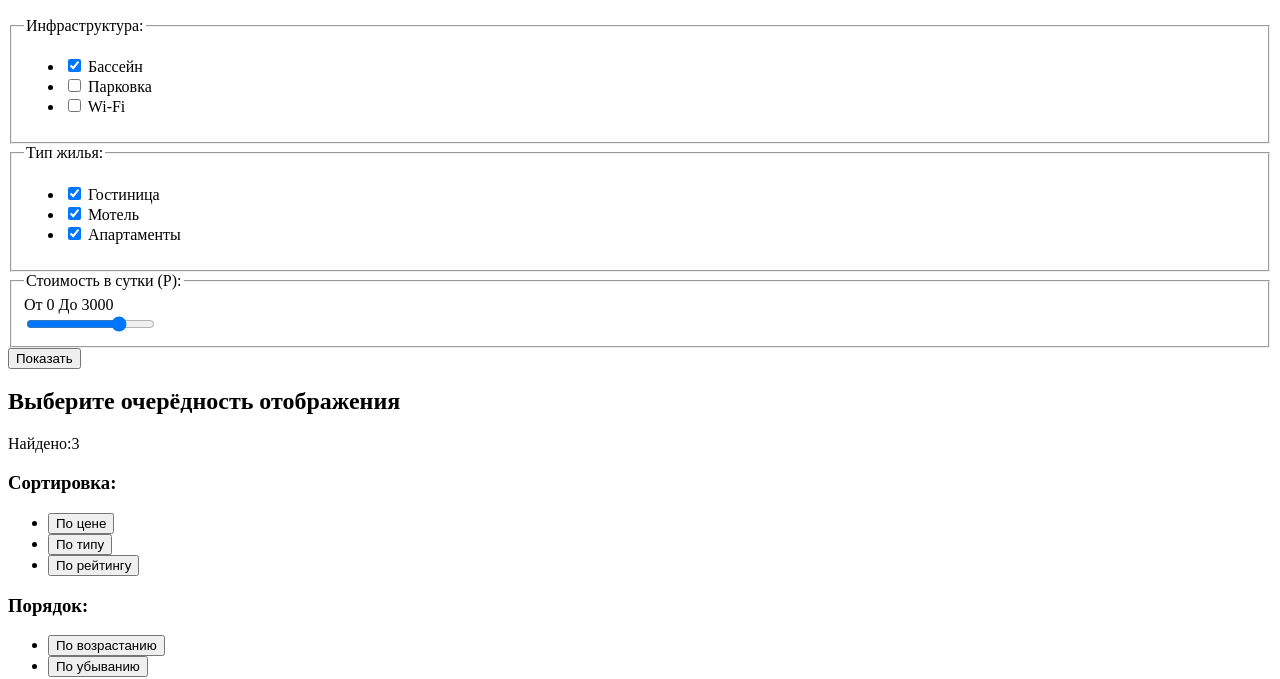
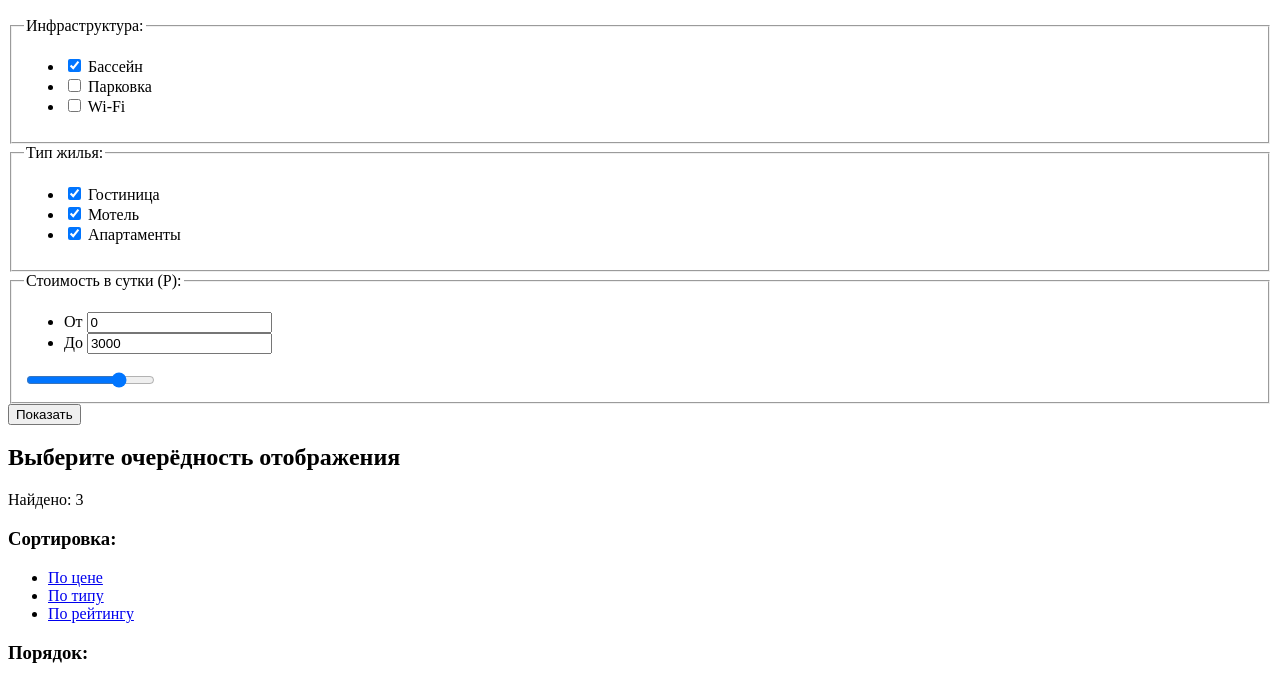
Before and after one commit to Ruslan-MI/405799-sedona-28, a plain HTML site: page hotels.html in a window 1280 px wide. Shown: the part 280-959 px from the top of the page. Drawn offline with Linux system fonts and the light colour scheme.

Commit message:
Внесены правки, в соответствии с замечаниями
Удалён скрипт из формы, за ненадобностью.
Переразмечен блок с минимальной и максимальной стоимостью.
Элемент, со значением количества предложений, заменён на span.
Кнопки заменены на ссылки, в списках "Сортировка" и "Порядок".

```diff
--- a/hotels.html
+++ b/hotels.html
@@ -29,7 +29,7 @@
     <h1 class="visually-hidden">Список гостиниц</h1>
     <section class="filter">
       <h2 class="visually-hidden">Выберите желаемые параметры</h2>
-      <form action="https://echo.htmlacademy.ru" method="GET" oninput="max_price_output.value=max_price.value">
+      <form action="https://echo.htmlacademy.ru" method="GET">
         <!-- <div class="first-column"> -->
         <fieldset>
           <legend>Инфраструктура:</legend>
@@ -70,11 +70,19 @@
         <!-- <div class="third-column"> -->
         <fieldset>
           <legend>Стоимость в сутки (Р):</legend>
-          <div class="outputs">
-            <span>От <output name="min_price_output">0</output></span>
-            <span class="border-left">До <output name="max_price_output">3000</output></span>
-          </div>
-          <input type="range" name="max_price" min="0" max="4000" step="100" value="3000">
+          <!-- <div class="prices"> -->
+            <ul>
+              <li>
+                <label for="min_price">От</label>
+                <input type="text" name="min_price" id="min_price" value="0" pattern="[0-9]{1,4}">
+              </li>
+              <li class="border-left">
+                <label for="max_price">До</label>
+                <input type="text" name="max_price" id="max_price" value="3000" pattern="[0-9]{1,4}">
+              </li>
+            </ul>
+          <!-- </div> -->
+          <input type="range" name="max_price_range" min="0" max="4000" step="100" value="3000">
         </fieldset>
         <button type="submit">Показать</button>
         <!-- </div> -->
@@ -83,21 +91,21 @@
     <section class="sorting">
       <h2 class="visually-hidden">Выберите очерёдность отображения</h2>
       <!-- <div class="first-column"> -->
-      <p>Найдено:<output name="amount">3</output></p>
+      <p>Найдено: <span class="amount">3</span></p>
       <!-- </div> -->
       <!-- <div class="second-column"> -->
       <h3 class="visually-hidden">Сортировка:</h3>
       <ul>
-        <li><button type="button">По цене</button></li>
-        <li><button type="button">По типу</button></li>
-        <li><button type="button">По рейтингу</button></li>
+        <li><a href="#">По цене</a></li>
+        <li><a href="#">По типу</a></li>
+        <li><a href="#">По рейтингу</a></li>
       </ul>
       <!-- </div> -->
       <!-- <div class="third-column"> -->
       <h3 class="visually-hidden">Порядок:</h3>
       <ul>
-        <li><button type="button"><span class="visually-hidden">По возрастанию</span></button></li>
-        <li><button type="button"><span class="visually-hidden">По убыванию</span></button></li>
+        <li><a href="#"><span class="visually-hidden">По возрастанию</span></a></li>
+        <li><a href="#"><span class="visually-hidden">По убыванию</span></a></li>
       </ul>
       <!-- </div> -->
     </section>
```
